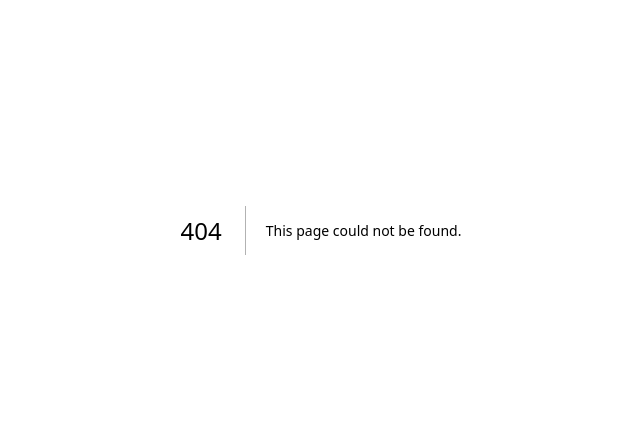
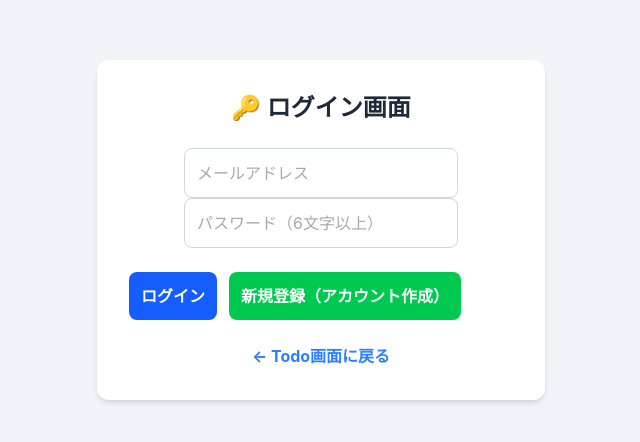
Before and after one commit to horit-chan/next-todo-app, a Next.js app: page /login in a window 1280 px wide. Before the commit this address had no page. Shown: the part 170-612 px from the top of the page, without its empty margins (319-959 px from the left). Built offline with nearby package versions, Linux system fonts and the light colour scheme; no server answers.

Commit message:
feat: ログイン画面の追加とSupabase Auth連携

```diff
--- /dev/null
+++ b/src/app/login/page.tsx
@@ -0,0 +1,89 @@
+"use client";
+
+import { useState } from "react";
+import { createClient } from "@supabase/supabase-js"
+import Link from "next/link";
+
+const supabase = createClient(
+    process.env.NEXT_PUBLIC_SUPABASE_URL!,
+    process.env.NEXT_PUBLIC_SUPABASE_ANON_KEY!
+);
+
+export default function LoginPage() {
+    const [email, setEmail ] = useState("");
+    const [password, setPassword ] = useState("");
+    const [message, setMessage ] = useState("");
+
+    // 👤 新規登録（サインアップ）の処理
+    const handleSignUp = async () => {
+        setMessage("登録中...");
+        const { error } = await supabase.auth.signUp({ email, password });
+
+        if (error) setMessage(`❌️ エラー: ${error.message}`);
+        else setMessage("✅️ 登録成功！ログインしてください！");
+    };
+
+    // 🔑 ログイン（サインイン）の処理
+    const handleLogin = async () => {
+        setMessage("ログイン中...");
+        const { error } = await supabase.auth.signInWithPassword({ email, password });
+
+        if (error) setMessage(`❌️ エラー：${error.message}`);
+        else setMessage("✅️ ログイン大成功!（※後でTodo画面へワープさせます）")
+    };
+
+    return (
+        <div className="bg-slate-100 min-h-screen flex flex-col items-center justify-center p-8">
+            <div className="bg-white p-8 rounded-xl shadow-md w-full max-w-md">
+                <h1 className="text-2xl font-bold text-center mb-6 text-gray-800">
+                    🔑 ログイン画面
+                </h1>
+
+                <div className="text-gray-600 text-center mb-6">
+                    <input
+                        type="email"
+                        placeholder="メールアドレス"
+                        value={email}
+                        onChange={(e) => setEmail(e.target.value)}
+                        className="border border-gray-300 p-3 rounded-lg focus: outlinej-none focus:ring-2 focus:ring-blue-500"
+                    />
+                    <input
+                        type="password"
+                        placeholder="パスワード（6文字以上）"
+                        value={password}
+                        onChange={(e) => setPassword(e.target.value)}
+                        className="border border-gray-300 p-3 rounded-lg focus:outline-none focus:ring-2 focus:ring-blue-500"
+                    />
+                </div>
+
+                <div className="flex flex=col gap-3 mb-6">
+                    <button
+                        onClick={handleLogin}
+                        className="bg-blue-600 text-white font-bold p-3 rounded-lg hover:bg-blue-700 transition-colors"
+                    >
+                        ログイン
+                    </button>
+                    <button
+                        onClick={handleSignUp}
+                        className="bg-green-500 text-white font-bold p-3 rounded-lg hover:bg-green-600 transition-colors"
+                    >
+                        新規登録（アカウント作成）
+                    </button>
+                </div>
+
+                {message && (
+                    <p className="text=center fontj-bold text-sm mb-4 text-re-500">
+                        {message}
+                    </p>
+                )}
+
+                <Link
+                    href="/"
+                    className="block text-center text-blue-500 hover:text-blue-700 font-bold transition-colors"
+                >
+                    ← Todo画面に戻る
+                </Link>
+            </div>
+        </div>
+    )
+}
--- a/src/components/TodoApp.tsx
+++ b/src/components/TodoApp.tsx
@@ -4,6 +4,7 @@ import { useTodos } from "./useTodos";
 import TodoItem from "./TodoItem";
 import TodoForm from "./TodoForm";
 import TodoFilter from "./TodoFilter";
+import Link from "next/link"
 
 export default function TodoApp() {
     const { filteredTodos, filter, setFilter, addTodo, deleteTodo, toggleTodo } = useTodos();
@@ -13,6 +14,15 @@ export default function TodoApp() {
             <h1 className="text-4xl font-extrabold text-blue-600 mb-8 text-center">
                 📝 TS版 Todoリスト
             </h1>
+
+            <div className="text-center mb-8">
+                <Link
+                    href="/login"
+                    className="bg-blue-100 text-blue-600 px-4 py-2 rounded-lg font-bold hover:bg-blue-200 transition-colors"
+                >
+                    👤 ログイン画面へ行く
+                </Link>
+            </div>
 
             <TodoForm
                 onAdd={addTodo}
--- a/src/components/useTodos.ts
+++ b/src/components/useTodos.ts
@@ -36,7 +36,7 @@ export const useTodos = () => {
         fetchTodos();
     }, []);
 
-    const addTodo = async (text: string, deadline: string) => {
+    const addTodo = async (text: TodoItem['text'], deadline: TodoItem['deadline']) => {
 
         try {
             const response = await fetch('/api/todos', {
@@ -56,7 +56,7 @@ export const useTodos = () => {
         }
     };
 
-    const deleteTodo = async (idToRemove: string) => {
+    const deleteTodo = async (idToRemove: TodoItem['id']) => {
         // ロールバック用
         const previousTodos = [...todos];
 
@@ -83,7 +83,7 @@ export const useTodos = () => {
         }
     };
 
-    const toggleTodo = async (idToToggle: string) => {
+    const toggleTodo = async (idToToggle: TodoItem['id']) => {
         const previousTodos = [...todos];
 
         const targetTodo = todos.find(todo => todo.id === idToToggle);
```
